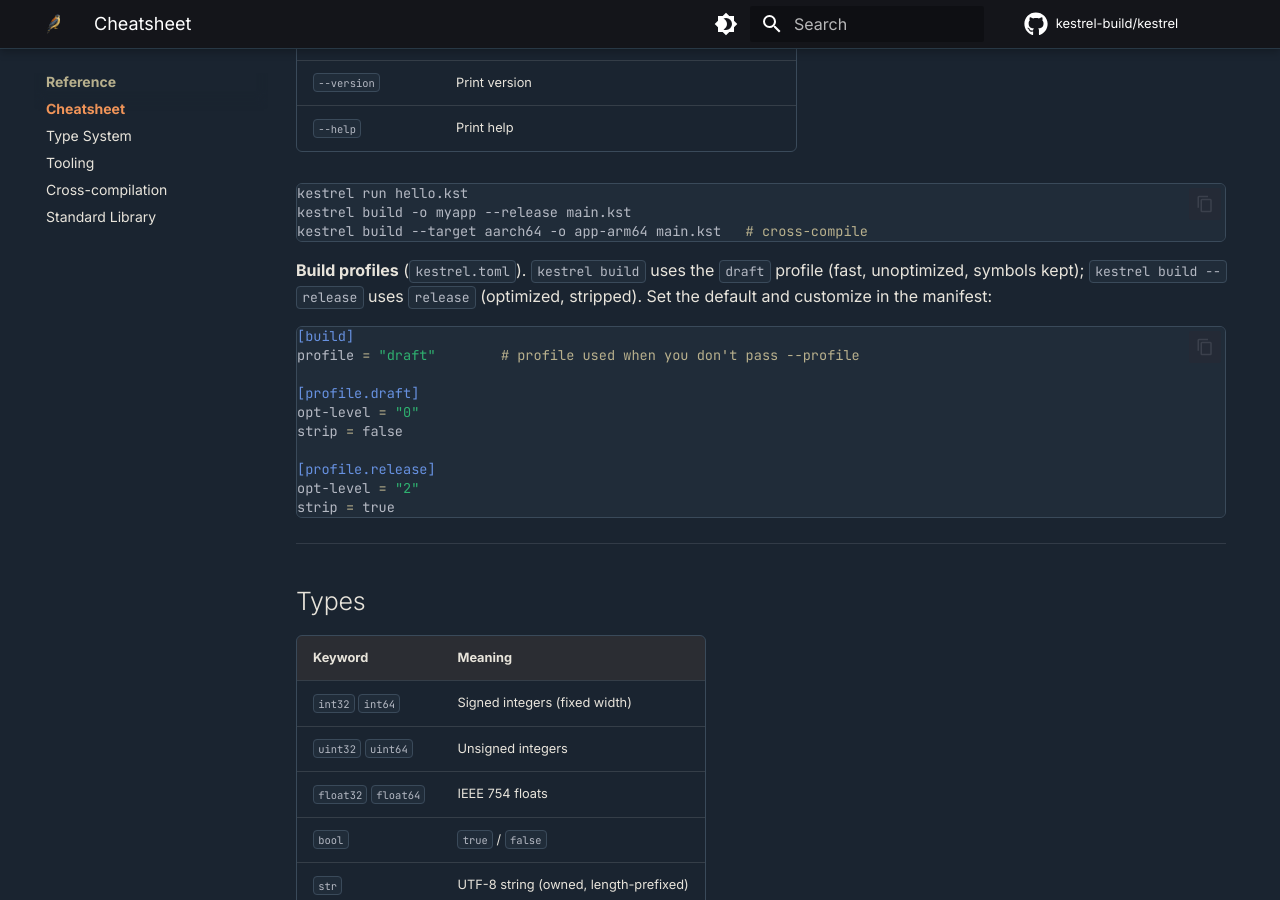
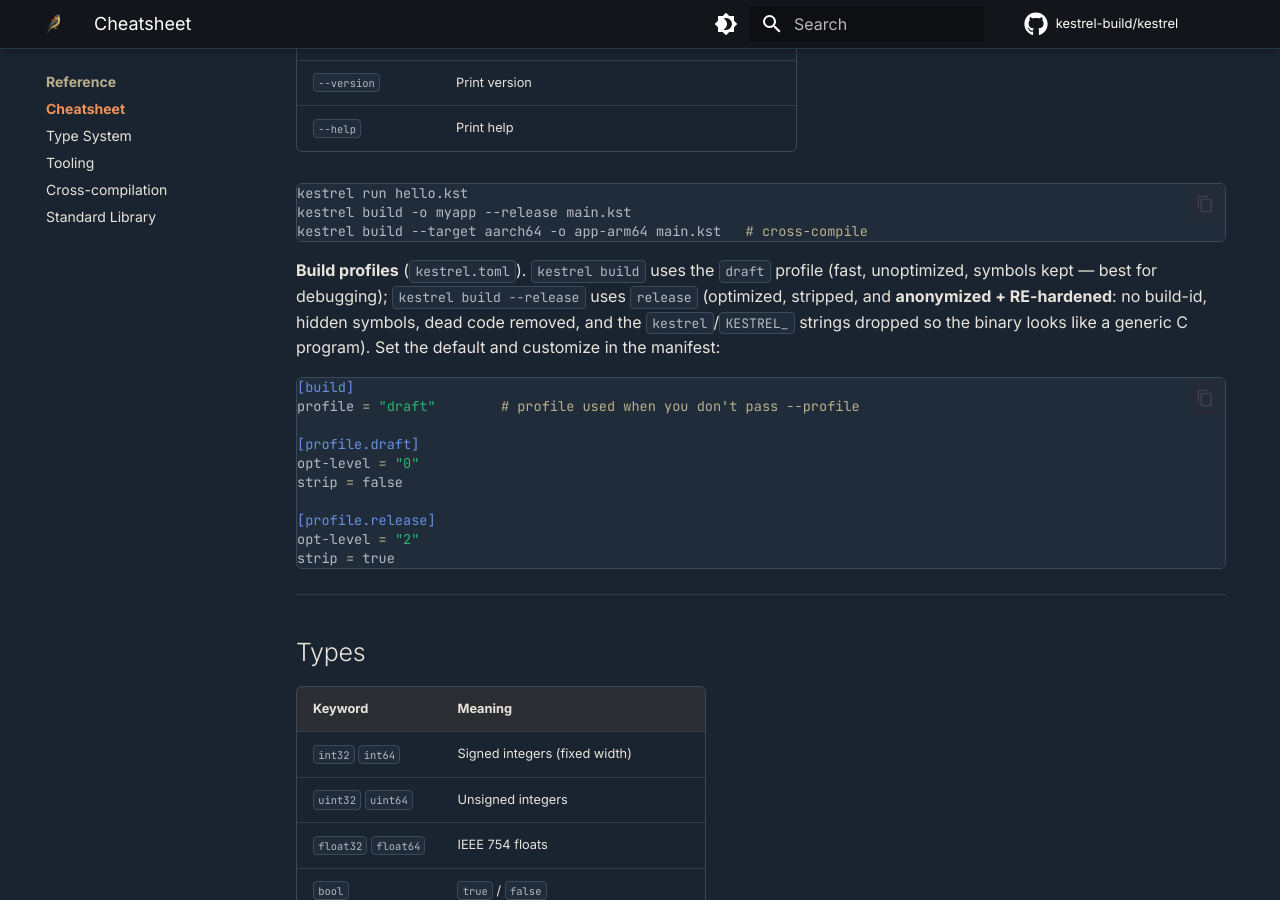
Before and after one commit to kestrel-build/kestrel-build.github.io, an MkDocs documentation site: the page built from docs/reference/cheatsheet.md, in a window 1280 px wide and 900 px high, scrolled down 2434 px. Built offline with MkDocs 1.6.1 and Material for MkDocs 9.7.7, drawn with Linux system fonts in a browser that asks for light colours; comment, search, counter and statistics services are not loaded.

Commit message:
Docs: note that --release anonymizes and RE-hardens the binary
The release profile now strips kestrel/KESTREL strings, removes the build-id,
hides symbols, and gc-sections — the binary reads as a generic C program.

````diff
--- a/docs/reference/cheatsheet.md
+++ b/docs/reference/cheatsheet.md
@@ -52,8 +52,11 @@ kestrel build --target aarch64 -o app-arm64 main.kst   # cross-compile
 ```
 
 **Build profiles** (`kestrel.toml`). `kestrel build` uses the `draft` profile
-(fast, unoptimized, symbols kept); `kestrel build --release` uses `release`
-(optimized, stripped). Set the default and customize in the manifest:
+(fast, unoptimized, symbols kept — best for debugging); `kestrel build --release`
+uses `release` (optimized, stripped, and **anonymized + RE-hardened**: no
+build-id, hidden symbols, dead code removed, and the `kestrel`/`KESTREL_` strings
+dropped so the binary looks like a generic C program). Set the default and
+customize in the manifest:
 
 ```toml
 [build]
````
